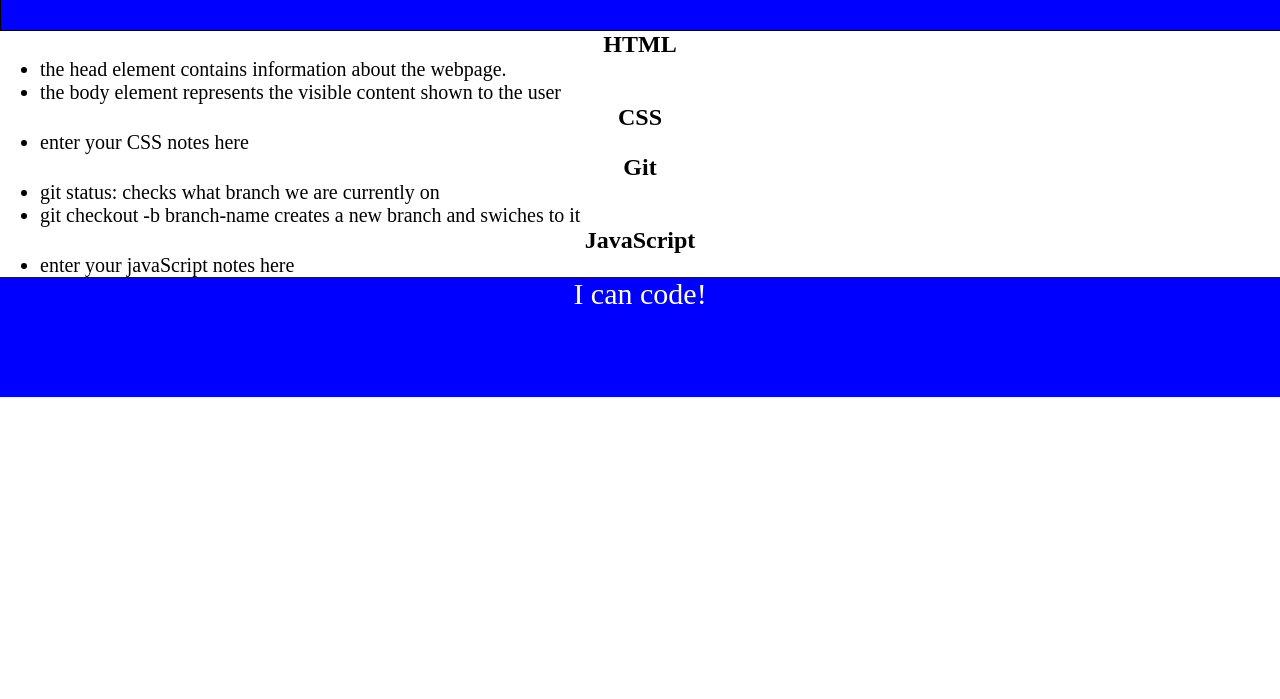
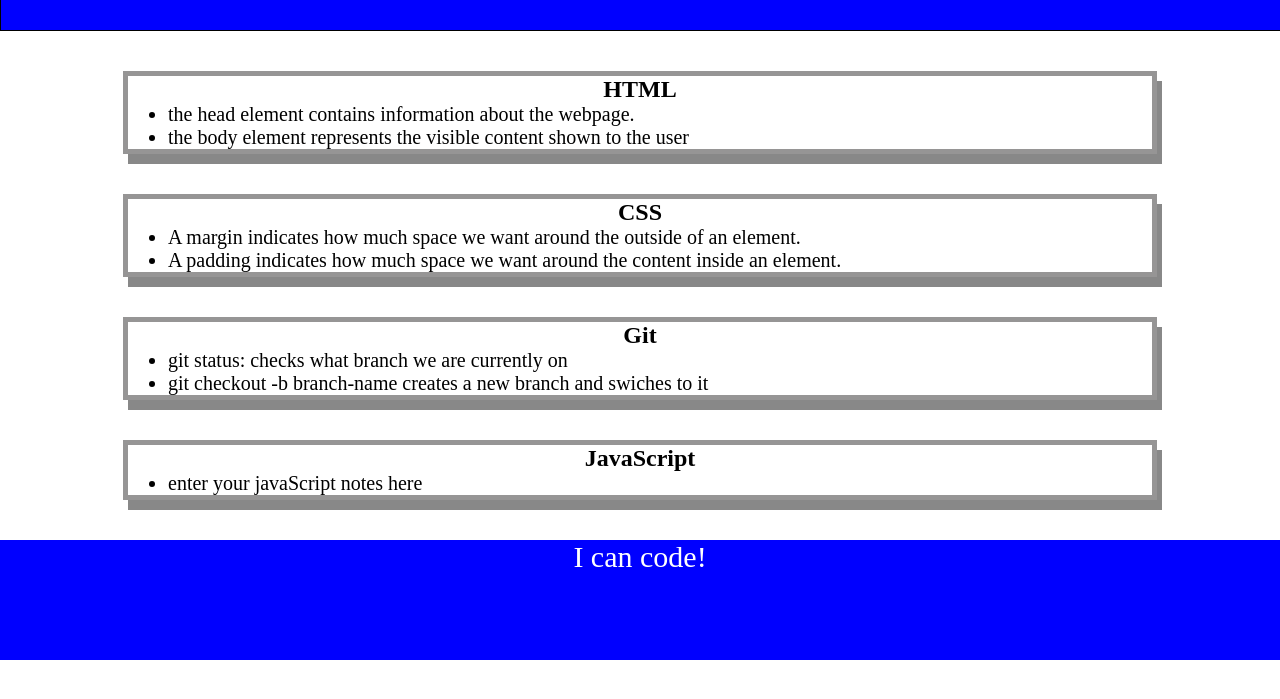
Before and after one commit to samt11345/prework-study-guide, a plain HTML site: page index.html in a window 1280 px wide. Shown: the part 91-790 px from the top of the page. Drawn offline with Linux system fonts and the light colour scheme.

Commit message:
added CSS to project

```diff
--- a/assets/css/style.css
+++ b/assets/css/style.css
@@ -27,3 +27,9 @@ p {
     text-align: center;
     font-size: 30px;
   }
+  .card {
+    width: 80%;
+    margin: 40px auto;
+    border: 5px solid rgb(150, 149, 149);
+    box-shadow: 5px 10px #888888;
+  }
--- a/index.html
+++ b/index.html
@@ -22,11 +22,12 @@
         <li> the body element represents the visible content shown to the user</li>
       </ul>
     </section>
-    <section>
+    <section class="card" id="css-section">
 
       <h2>CSS</h2>
       <ul>
-        <li>enter your CSS notes here</li>
+        <li>A margin indicates how much space we want around the outside of an element.</li>
+        <li>A padding indicates how much space we want around the content inside an element.</li>
       </ul>
     </section>
     <section class="card" id="git-section">
@@ -42,7 +43,6 @@
         <li> enter your javaScript notes here</li>
       </ul>
     </section>
-    </section>
 
   </main>
 
```
